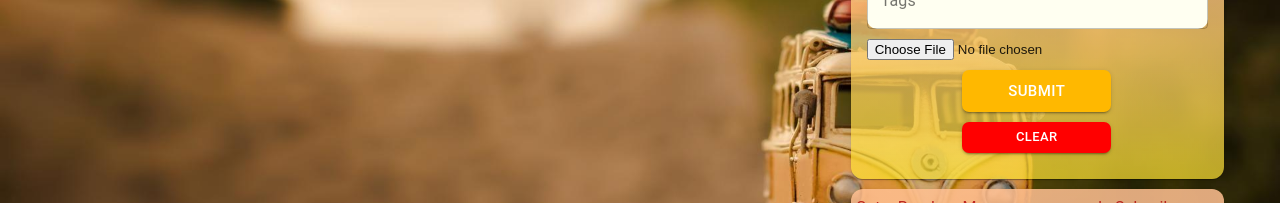
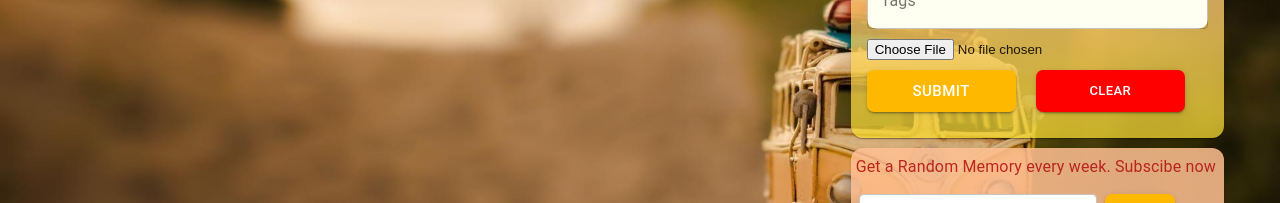
Before and after one commit to Tejas1510/Athavani, a React (Create React App) app in the folder client/: page / in a window 1280 px wide. Shown: the part 406-609 px from the top of the page. Built offline with nearby package versions, Linux system fonts and the light colour scheme; no server answers.

Commit message:
improve button style

```diff
--- a/client/src/components/Form/Form.js
+++ b/client/src/components/Form/Form.js
@@ -101,9 +101,10 @@ const Form = ({ currentId, setCurrentId }) => {
                 />
 
             </div>
-
-            <Button className={classes.buttonSubmit} variant="contained" color="primary" size="large" type="submit" fullWidth>Submit</Button>
-            <Button className={classes.buttonClear} variant="contained" color="secondary" size="small" onClick={clear} fullWidth>Clear</Button>
+            <div style={{display:"flex"}}>
+                <Button className={classes.buttonSubmit} variant="contained" color="primary" size="large" type="submit" fullWidth>Submit</Button> &nbsp; &nbsp; &nbsp;
+                <Button className={classes.buttonClear} variant="contained" color="secondary" size="small" onClick={clear} fullWidth>Clear</Button>
+            </div>
             </div>
            </form>
 
--- a/client/src/components/Form/style.js
+++ b/client/src/components/Form/style.js
@@ -39,8 +39,6 @@ export default makeStyles((theme) => ({
     color:'white',
     borderRadius: '7px',
     width: '149px',
-    marginLeft: '28%',
-    marginRight: '50px',
   },
   buttonClear: {
     marginBottom: 10,
@@ -48,7 +46,5 @@ export default makeStyles((theme) => ({
     color:'white',
     borderRadius: '7px',
     width: '149px',
-    marginLeft: '28%',
-    marginRight: '50px',
   },
 }));
```
Also changed, not shown: 1 other file (tests, documents, lock files or other folders).
